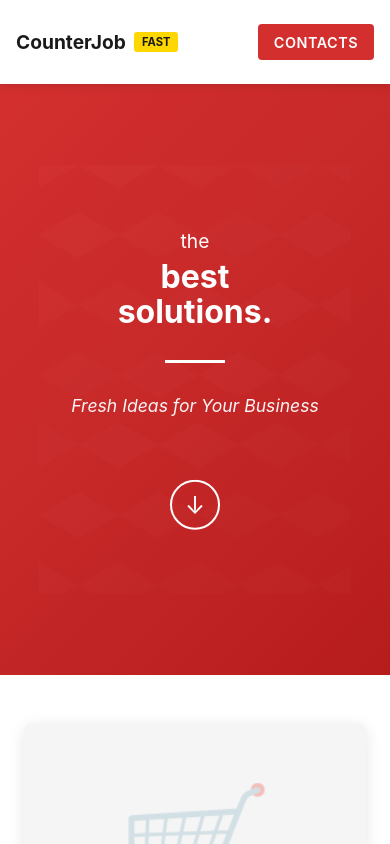
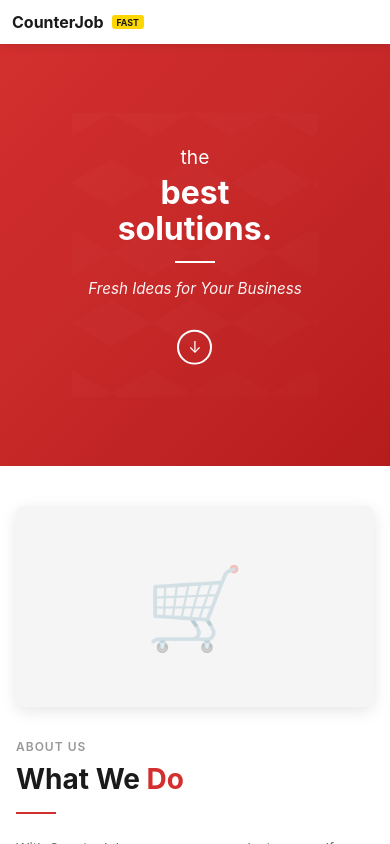
Before and after one commit to nheil15/CounterJob, a Next.js app: page / in a window 390 px wide. Before the commit this address had no page. Built offline with nearby package versions, Linux system fonts and the light colour scheme.

Commit message:
Update homepage and profile.

```diff
--- a/pages/index.js
+++ b/pages/index.js
@@ -7,8 +7,46 @@ import styles from '../styles/Home.module.css'
 export default function Home() {
   const router = useRouter()
   const [userName, setUserName] = useState('')
+  const [activeSection, setActiveSection] = useState('hero')
 
   useEffect(() => {
+    // Check if user is logged in (but don't redirect)
+    const userData = localStorage.getItem('user')
+    if (userData) {
+      const user = JSON.parse(userData)
+      if (user.isLoggedIn === true) {
+        setUserName(user.name?.split(' ')[0] || 'there')
+      }
+    }
+
+    // Scroll listener to detect active section
+    const handleScroll = () => {
+      const sections = ['hero', 'about', 'features', 'cta']
+      const scrollPosition = window.scrollY + window.innerHeight / 2
+
+      for (let i = sections.length - 1; i >= 0; i--) {
+        const sectionId = sections[i]
+        const element = document.getElementById(sectionId)
+        if (element) {
+          const rect = element.getBoundingClientRect()
+          const elementTop = rect.top + window.scrollY
+
+          if (scrollPosition >= elementTop) {
+            setActiveSection(sectionId)
+            break
+          }
+        }
+      }
+    }
+
+    window.addEventListener('scroll', handleScroll, { passive: true })
+    handleScroll() // Check initial position
+
+    return () => window.removeEventListener('scroll', handleScroll)
+  }, [router])
+
+  const handleStartShopping = (e) => {
+    e.preventDefault()
     // Check if user is logged in
     const userData = localStorage.getItem('user')
     if (!userData) {
@@ -22,8 +60,17 @@ export default function Home() {
       return
     }
 
-    setUserName(user.name?.split(' ')[0] || 'there')
-  }, [router])
+    // User is logged in, go to scanner
+    router.push('/scanner')
+  }
+
+  const scrollToSection = (sectionId) => {
+    setActiveSection(sectionId)
+    const element = document.getElementById(sectionId)
+    if (element) {
+      element.scrollIntoView({ behavior: 'smooth', block: 'start' })
+    }
+  }
 
   return (
     <div className={styles.container}>
@@ -34,17 +81,6 @@ export default function Home() {
         <link rel="icon" href="/favicon.ico" />
       </Head>
 
-      {/* Top Info Bar */}
-      <div className={styles.topBar}>
-        <div className={styles.topBarContent}>
-          <div className={styles.contactInfo}>
-            <span>📞 +1 800 123 4567</span>
-            <span>✉️ info@counterjob.com</span>
-            <span>📍 Your Location</span>
-          </div>
-        </div>
-      </div>
-
       {/* Navigation */}
       <nav className={styles.navbar}>
         <div className={styles.navContent}>
@@ -53,17 +89,17 @@ export default function Home() {
             <span className={styles.logoBadge}>FAST</span>
           </div>
           <div className={styles.navLinks}>
-            <Link href="/scanner">HOME</Link>
-            <Link href="/cart">ABOUT</Link>
-            <Link href="/profile">TYPOGRAPHY</Link>
-            <Link href="/scanner" className={styles.contactsLink}>CONTACTS</Link>
+            <a href="#hero" onClick={(e) => { e.preventDefault(); scrollToSection('hero') }}>HOME</a>
+            <a href="#about" onClick={(e) => { e.preventDefault(); scrollToSection('about') }}>ABOUT</a>
+            <a href="#features" onClick={(e) => { e.preventDefault(); scrollToSection('features') }}>FEATURES</a>
+            <a href="#cta" onClick={(e) => { e.preventDefault(); scrollToSection('cta') }} className={styles.contactsLink}>SCAN</a>
           </div>
         </div>
       </nav>
 
       <main className={styles.main}>
         {/* Hero Section */}
-        <section className={styles.hero}>
+        <section id="hero" className={styles.hero}>
           <div className={styles.heroContent}>
             <div className={styles.heroPattern}></div>
             <h1 className={styles.heroTitle}>
@@ -80,7 +116,7 @@ export default function Home() {
         </section>
 
         {/* About Section */}
-        <section className={styles.aboutSection}>
+        <section id="about" className={styles.aboutSection}>
           <div className={styles.aboutContent}>
             <div className={styles.aboutImage}>
               <div className={styles.imagePlaceholder}>🛒</div>
@@ -92,9 +128,6 @@ export default function Home() {
               </h2>
               <div className={styles.aboutUnderline}></div>
               <p className={styles.aboutDescription}>
-                Small or big, your business will love our financial help and business consultations! We are happy when our clients are too... Actually, this is quite simple to achieve - because each time we help them in sorting out different accounting intricacies or save the day before filing the taxes, they are so grateful!
-              </p>
-              <p className={styles.aboutDescription}>
                 With CounterJob, you can scan products yourself, manage your cart in real-time, and complete your purchase - all from your phone. No more standing in endless queues. Just scan, pay, and go!
               </p>
             </div>
@@ -102,7 +135,7 @@ export default function Home() {
         </section>
 
         {/* Features Section */}
-        <section className={styles.featuresSection}>
+        <section id="features" className={styles.featuresSection}>
           <div className={styles.featuresGrid}>
             <div className={styles.featureCard}>
               <div className={styles.featureIcon}>📱</div>
@@ -123,11 +156,11 @@ export default function Home() {
         </section>
 
         {/* CTA Section */}
-        <section className={styles.ctaSection}>
+        <section id="cta" className={styles.ctaSection}>
           <div className={styles.ctaContent}>
             <h2>The future is fast and convenient.</h2>
             <p>Experience seamless shopping with our self-checkout system</p>
-            <Link href="/scanner" className={styles.ctaButton}>Start Shopping Now</Link>
+            <button onClick={handleStartShopping} className={styles.ctaButton}>Start Shopping Now</button>
           </div>
         </section>
       </main>
--- a/styles/Home.module.css
+++ b/styles/Home.module.css
@@ -38,6 +38,8 @@
   position: sticky;
   top: 0;
   z-index: 1000;
+  overflow-x: auto;
+  -webkit-overflow-scrolling: touch;
 }
 
 .navContent {
@@ -47,6 +49,7 @@
   display: flex;
   justify-content: space-between;
   align-items: center;
+  min-width: fit-content;
 }
 
 .logo {
@@ -74,6 +77,7 @@
   display: flex;
   gap: 2.5rem;
   align-items: center;
+  flex-shrink: 0;
 }
 
 .navLinks a {
@@ -89,6 +93,14 @@
   color: #d32f2f;
 }
 
+.activeLink {
+  background: #d32f2f !important;
+  color: white !important;
+  padding: 0.5rem 1.2rem !important;
+  border-radius: 20px !important;
+  transition: all 0.3s ease;
+}
+
 .contactsLink {
   background: #d32f2f;
   color: white !important;
@@ -100,6 +112,11 @@
 .contactsLink:hover {
   background: #b71c1c;
   transform: translateY(-2px);
+}
+
+.contactsLink.activeLink {
+  border-radius: 20px !important;
+  padding: 0.5rem 1.2rem !important;
 }
 
 .main {
@@ -378,8 +395,8 @@
 .footer {
   width: 100%;
   padding: 2rem;
-  background: #1a1a1a;
-  color: #999;
+  background: white;
+  color: black;
   text-align: center;
   font-size: 0.9rem;
 }
@@ -408,9 +425,18 @@
     gap: 1.5rem;
   }
 
+  .navLinks a {
+    font-size: 0.85rem;
+  }
+
   .contactInfo {
     gap: 1rem;
     flex-wrap: wrap;
+  }
+
+  .featuresGrid {
+    grid-template-columns: 1fr;
+    gap: 1.5rem;
   }
 }
 
@@ -423,22 +449,34 @@
     padding: 0 1rem;
   }
 
+  .navbar {
+    padding: 1rem 0;
+  }
+
+  .navLinks {
+    display: none;
+  }
+
   .logoText {
     font-size: 1.2rem;
   }
 
-  .navLinks {
-    gap: 1rem;
-    font-size: 0.8rem;
+  .logoBadge {
+    font-size: 0.6rem;
+    padding: 0.15rem 0.4rem;
   }
 
-  .contactsLink {
-    padding: 0.6rem 1rem;
+  .hero {
+    min-height: 60vh;
+  }
+
+  .heroContent {
+    padding: 3rem 1.5rem;
   }
 
   .bestText,
   .solutionsText {
-    font-size: 2.5rem;
+    font-size: 2.8rem;
   }
 
   .theText {
@@ -446,12 +484,39 @@
   }
 
   .heroTagline {
-    font-size: 1.1rem;
+    font-size: 1rem;
   }
 
-  .aboutTitle,
+  .heroUnderline {
+    width: 50px;
+    margin: 1.5rem auto;
+  }
+
+  .scrollDown {
+    margin-top: 3rem;
+  }
+
+  .scrollIcon {
+    width: 40px;
+    height: 40px;
+    font-size: 1.2rem;
+  }
+
+  .aboutTitle {
+    font-size: 2rem;
+  }
+
   .ctaContent h2 {
     font-size: 2rem;
+  }
+
+  .ctaContent p {
+    font-size: 1rem;
+  }
+
+  .ctaButton {
+    padding: 0.9rem 2rem;
+    font-size: 0.95rem;
   }
 
   .aboutSection,
@@ -460,14 +525,90 @@
     padding: 3rem 1.5rem;
   }
 
+  .aboutImage {
+    aspect-ratio: 16/9;
+  }
+
+  .imagePlaceholder {
+    font-size: 6rem;
+  }
+
+  .aboutUnderline {
+    width: 50px;
+    margin-bottom: 1.5rem;
+  }
+
+  .aboutDescription {
+    font-size: 0.9rem;
+  }
+
   .featuresGrid {
     grid-template-columns: 1fr;
+    gap: 1.5rem;
+  }
+
+  .featureCard {
+    padding: 2rem 1.5rem;
+  }
+
+  .featureIcon {
+    font-size: 3rem;
+    margin-bottom: 1rem;
+  }
+
+  .featureCard h3 {
+    font-size: 1.2rem;
+  }
+
+  .featureCard p {
+    font-size: 0.9rem;
+  }
+
+  .footer {
+    padding: 1.5rem 1rem;
+    font-size: 0.85rem;
   }
 }
 
 @media (max-width: 480px) {
+  .navContent {
+    padding: 0 0.75rem;
+  }
+
+  .navbar {
+    padding: 0.75rem 0;
+  }
+
+  .logoText {
+    font-size: 1rem;
+  }
+
+  .logoBadge {
+    font-size: 0.55rem;
+    padding: 0.1rem 0.3rem;
+  }
+
+  .navLinks {
+    gap: 0.4rem;
+  }
+
   .navLinks a:not(.contactsLink) {
-    display: none;
+    font-size: 0.65rem;
+    padding: 0.3rem 0.4rem;
+    white-space: nowrap;
+  }
+
+  .contactsLink {
+    padding: 0.4rem 0.75rem;
+    font-size: 0.65rem;
+  }
+
+  .hero {
+    min-height: 50vh;
+  }
+
+  .heroContent {
+    padding: 2rem 1rem;
   }
 
   .bestText,
@@ -479,8 +620,136 @@
     font-size: 1.2rem;
   }
 
+  .heroTagline {
+    font-size: 0.95rem;
+  }
+
+  .heroUnderline {
+    width: 40px;
+    height: 2px;
+    margin: 1rem auto;
+  }
+
+  .scrollDown {
+    margin-top: 2rem;
+  }
+
+  .scrollIcon {
+    width: 35px;
+    height: 35px;
+    font-size: 1rem;
+  }
+
   .aboutTitle,
   .ctaContent h2 {
     font-size: 1.75rem;
   }
+
+  .ctaContent p {
+    font-size: 0.95rem;
+  }
+
+  .ctaButton {
+    padding: 0.8rem 1.8rem;
+    font-size: 0.9rem;
+  }
+
+  .aboutSection,
+  .featuresSection,
+  .ctaSection {
+    padding: 2.5rem 1rem;
+  }
+
+  .aboutLabel {
+    font-size: 0.75rem;
+  }
+
+  .aboutUnderline {
+    width: 40px;
+    height: 2px;
+  }
+
+  .aboutDescription {
+    font-size: 0.85rem;
+    line-height: 1.6;
+  }
+
+  .imagePlaceholder {
+    font-size: 5rem;
+  }
+
+  .featureCard {
+    padding: 1.5rem 1rem;
+  }
+
+  .featureIcon {
+    font-size: 2.5rem;
+  }
+
+  .featureCard h3 {
+    font-size: 1.1rem;
+    margin-bottom: 0.75rem;
+  }
+
+  .featureCard p {
+    font-size: 0.85rem;
+    line-height: 1.5;
+  }
+
+  .footer {
+    padding: 1.5rem 1rem;
+    font-size: 0.8rem;
+  }
 }
+
+@media (max-width: 360px) {
+  .navContent {
+    padding: 0 0.5rem;
+  }
+
+  .logoText {
+    font-size: 0.9rem;
+  }
+
+  .logoBadge {
+    font-size: 0.5rem;
+    padding: 0.1rem 0.25rem;
+  }
+
+  .navLinks {
+    gap: 0.3rem;
+  }
+
+  .navLinks a:not(.contactsLink) {
+    font-size: 0.6rem;
+    padding: 0.25rem 0.35rem;
+  }
+
+  .contactsLink {
+    padding: 0.35rem 0.6rem;
+    font-size: 0.6rem;
+  }
+
+  .bestText,
+  .solutionsText {
+    font-size: 1.75rem;
+  }
+
+  .theText {
+    font-size: 1rem;
+  }
+
+  .heroTagline {
+    font-size: 0.85rem;
+  }
+
+  .aboutTitle,
+  .ctaContent h2 {
+    font-size: 1.5rem;
+  }
+
+  .ctaButton {
+    padding: 0.75rem 1.5rem;
+    font-size: 0.85rem;
+  }
+}
```
Also changed, not shown: pages/profile.js (+32 -2 lines), styles/Profile.module.css (+94 -0 lines).
